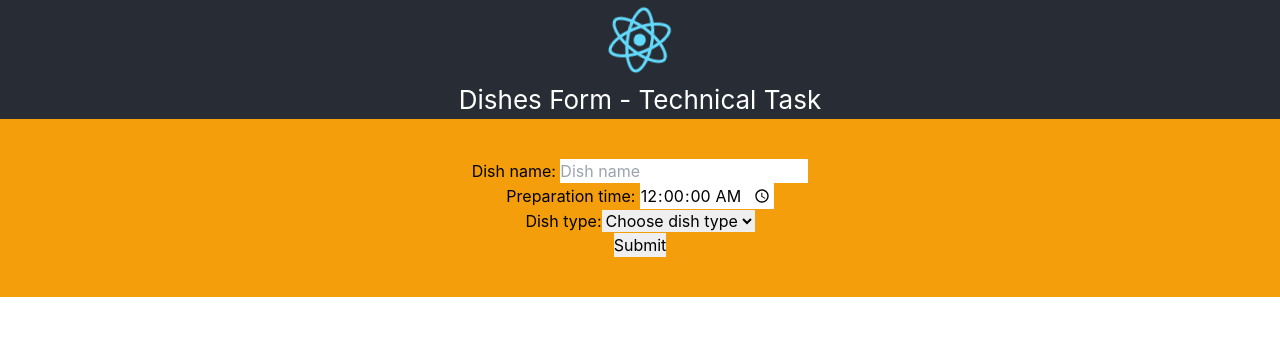
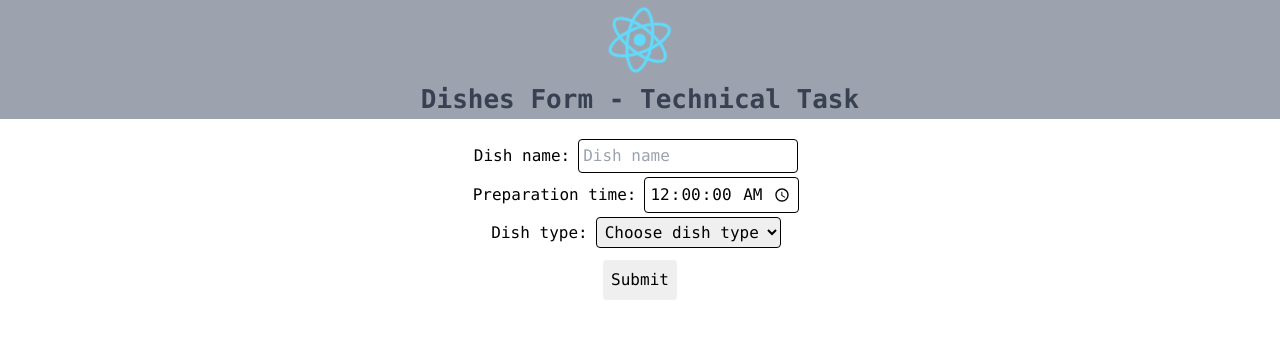
Before and after one commit to gorski-piotr/dishes-form, a React (Create React App) app: page / in a window 1280 px wide. Shown: the top 338 px of the page. Built offline with nearby package versions, Linux system fonts and the light colour scheme.

Commit message:
basic styling using Tailwind CSS done

```diff
--- a/src/App.css
+++ b/src/App.css
@@ -14,14 +14,14 @@
 }
 
 .App-header {
-  background-color: #282c34;
+  /* background-color: #282c34; */
   min-height: 10vh;
   display: flex;
   flex-direction: column;
   align-items: center;
   justify-content: center;
   font-size: calc(10px + 2vmin);
-  color: white;
+  /* color: white; */
 }
 
 .App-link {
--- a/src/App.js
+++ b/src/App.js
@@ -4,8 +4,8 @@ import DishesForm from "./components/DishesForm";
 
 function App() {
   return (
-    <div className="App container mx-auto">
-      <header className="App-header">
+    <div className="App font-mono">
+      <header className="App-header bg-gray-400 text-gray-700 font-bold">
         <img src={logo} className="App-logo" alt="logo" />
         <p>Dishes Form - Technical Task</p>
       </header>
--- a/src/components/DishesForm.js
+++ b/src/components/DishesForm.js
@@ -129,11 +129,13 @@ function DishesForm() {
   };
 
   return (
-    <div className="p-10 bg-yellow-500">
+    <div className="p-4">
       <form onSubmit={handleSubmit} action="#">
         {/* Text input for dish name */}
-        <label htmlFor="name">Dish name: </label>
+        <div className="my-1">
+          <label htmlFor="name">Dish name:</label>
           <input
+            className="border-black border rounded p-1 mx-2"
             type="text"
             name="name"
             id="name"
@@ -141,11 +143,13 @@ function DishesForm() {
             value={name}
             onChange={(e) => setName(e.target.value)}
           />
-        <br />
+        </div>
 
         {/* Time input for preparation time */}
-        <label htmlFor="preparation_time">Preparation time: </label>
+        <div className="my-1">
+          <label htmlFor="preparation_time">Preparation time:</label>
           <input
+            className="border-black border rounded p-1 mx-2"
             type="time"
             step="1"
             name="preparation_time"
@@ -153,11 +157,17 @@ function DishesForm() {
             value={preparation_time}
             onChange={(e) => setPreparation_time(e.target.value)}
           />
-        <br />
+        </div>
 
         {/* Select input for dish type */}
+        <div className="my-1">
           <label htmlFor="type">Dish type:</label>
-        <select name="type" id="type" onChange={(e) => setType(e.target.value)}>
+          <select
+            className="border-black border rounded p-1 mx-2"
+            name="type"
+            id="type"
+            onChange={(e) => setType(e.target.value)}
+          >
             <option value="" defaultValue>
               Choose dish type
             </option>
@@ -165,23 +175,28 @@ function DishesForm() {
             <option value="soup">Soup</option>
             <option value="sandwich">Sandwich</option>
           </select>
+        </div>
 
         {/********** Conditial rendering (depending on dish type) **********/}
 
         {/* additional fields for pizza */}
         {type === "pizza" && (
           <div>
+            <div className="my-1">
               <label htmlFor="no_of_slices">Number of slices:</label>
               <input
+                className="border-black border rounded p-1 mx-2"
                 type="number"
                 id="no_of_slices"
                 name="no_of_slices"
                 min="1"
                 onChange={(e) => setNo_of_slices(e.target.value)}
               />
-            <br />
+            </div>
+            <div className="my-1">
               <label htmlFor="diameter">Diameter:</label>
               <input
+                className="border-black border rounded p-1 mx-2"
                 type="number"
                 step="0.1"
                 id="diameter"
@@ -190,12 +205,15 @@ function DishesForm() {
                 onChange={(e) => setDiameter(e.target.value)}
               />
             </div>
+          </div>
         )}
 
         {/* additional fields for soup */}
         {type === "soup" && (
           <div>
+            <div className="p-2">
               <label htmlFor="spiciness_scale">Spiciness:</label>
+              <div className="border-black border rounded p-1 mx-2 inline">
                 <input
                   type="range"
                   id="spiciness_scale"
@@ -206,6 +224,8 @@ function DishesForm() {
                 />
                 <span>{spiciness_scale}</span>
               </div>
+            </div>
+          </div>
         )}
 
         {/* additional fields for sandwich */}
@@ -213,6 +233,7 @@ function DishesForm() {
           <div>
             <label htmlFor="slices_of_bread">Slices of bread:</label>
             <input
+              className="border-black border rounded p-1 mx-2"
               type="number"
               id="slices_of_bread"
               name="slices_of_bread"
@@ -221,8 +242,7 @@ function DishesForm() {
             />
           </div>
         )}
-        <br />
-        <input type="submit" value="Submit"></input>
+        <input className="p-2 m-2 rounded" type="submit" value="Submit"></input>
       </form>
       <ul className="text-red-600 font-bold">{errorMessage}</ul>
     </div>
```
Lines whose indentation alone changed are shown as unchanged.
